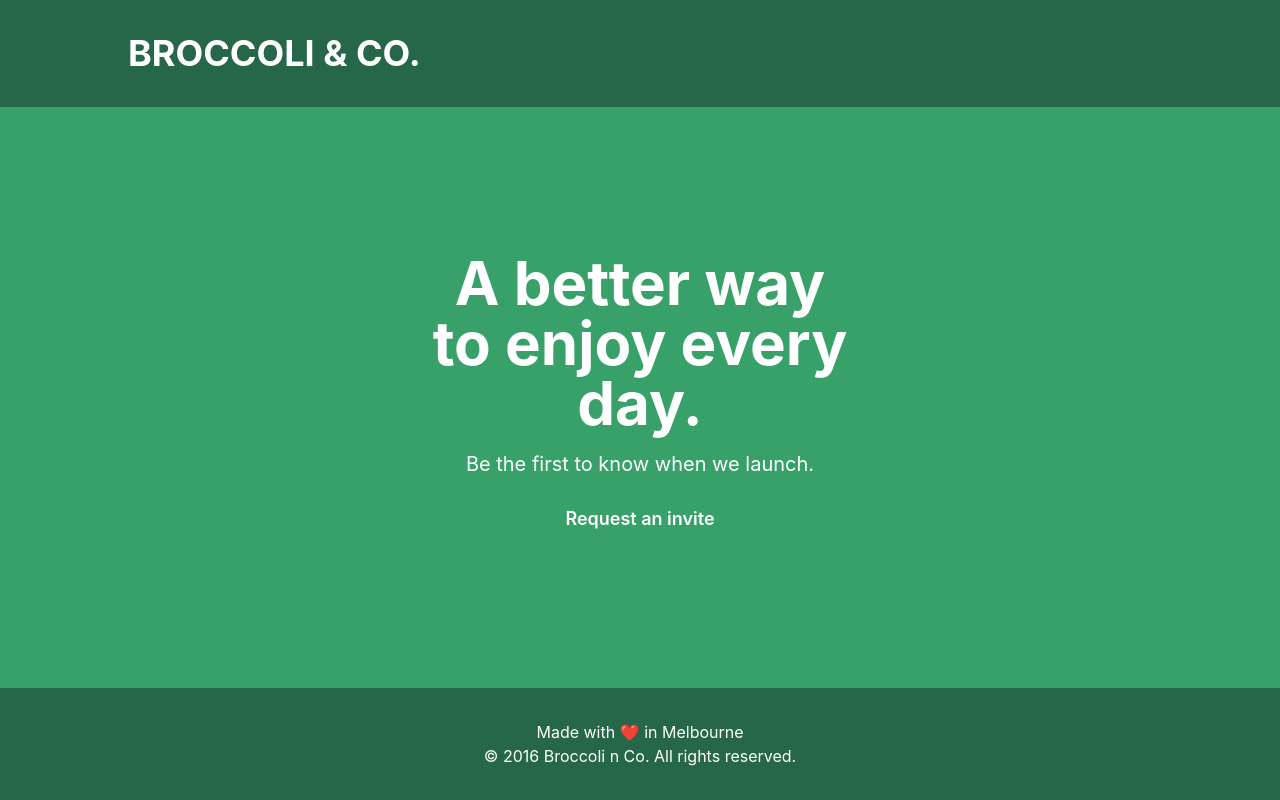
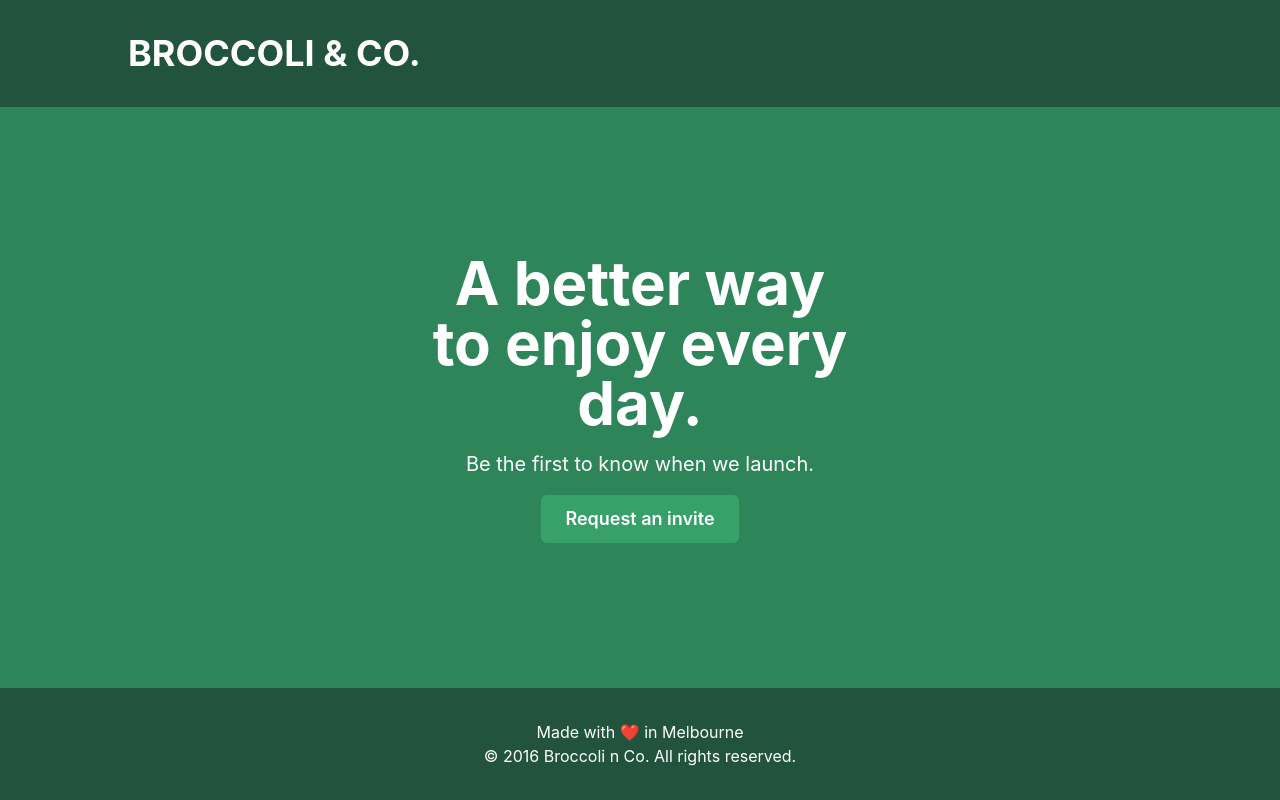
Before and after one commit to LevPewPew/broccoli-n-co, a React (Create React App) app: page / in a window 1280 px wide. Built offline with nearby package versions, Linux system fonts and the light colour scheme.

Commit message:
darkened greens for better contrast

```diff
--- a/src/App.tsx
+++ b/src/App.tsx
@@ -42,7 +42,7 @@ export const App = () => {
     <ChakraProvider theme={theme}>
       <FlexBox color="white" height="100vh" flexDirection="column">
         <Header />
-        <Center bg="green.500" flex="1">
+        <Center bg="green.600" flex="1">
           <Container maxW="xl" centerContent>
             <CallToAction onButtonClick={openInviteForm} />
           </Container>
--- a/src/components/CompleteModal.tsx
+++ b/src/components/CompleteModal.tsx
@@ -28,7 +28,7 @@ export const CompleteModal = ({
   return (
     <Modal isOpen={isOpen} onClose={onClose}>
       <ModalOverlay />
-      <ModalContent pb={4} bg="green.500">
+      <ModalContent pb={4} bg="green.600">
         <ModalHeader>{title}</ModalHeader>
         <ModalCloseButton />
         <ModalBody>{children}</ModalBody>
--- a/src/components/Footer.tsx
+++ b/src/components/Footer.tsx
@@ -4,7 +4,7 @@ import { Flex as FlexBox, Text } from "@chakra-ui/react";
 export const Footer = () => (
   <FlexBox
     flexDirection="column"
-    bg="green.700"
+    bg="green.800"
     alignItems="center"
     px={[8, 16, 32]}
     py={[2, 4, 8]}
--- a/src/components/Header.tsx
+++ b/src/components/Header.tsx
@@ -2,7 +2,7 @@ import React from "react";
 import { Box, Heading } from "@chakra-ui/react";
 
 export const Header = () => (
-  <Box px={[8, 16, 32]} py={[2, 4, 8]} bg="green.700">
+  <Box px={[8, 16, 32]} py={[2, 4, 8]} bg="green.800">
     <Heading as="h1">BROCCOLI &#38; CO.</Heading>
   </Box>
 );
```
